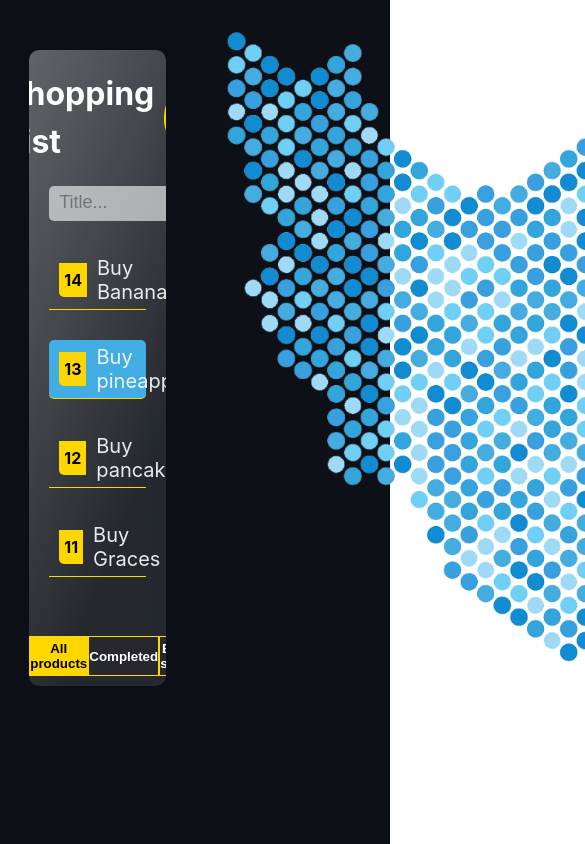
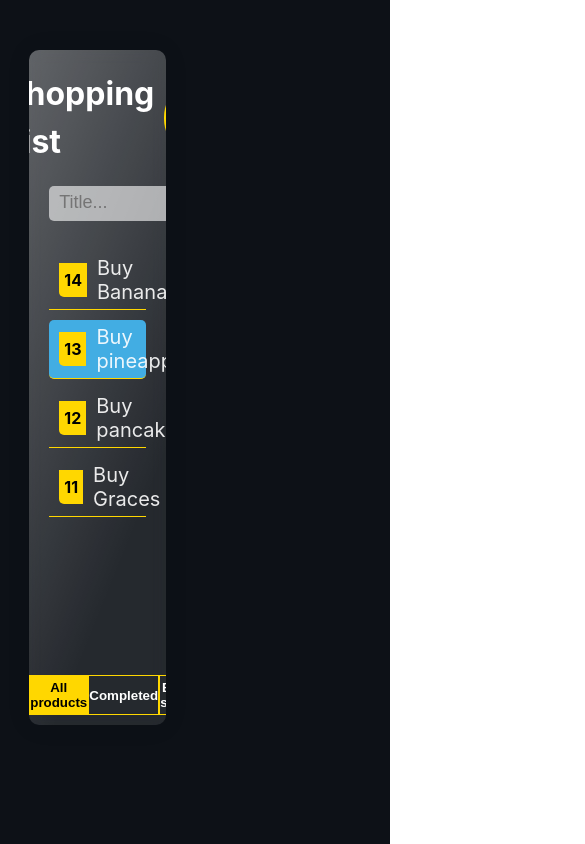
Before and after one commit to M-Orziboyev/react-theories, a React (Vite) app: page / in a window 390 px wide. Shown: the top 844 px of the page, 585 px wide, since content can reach past the window. Built offline with nearby package versions, Linux system fonts and the light colour scheme.

Commit message:
map, filter methods in react

```diff
--- a/src/components/app.jsx
+++ b/src/components/app.jsx
@@ -1,57 +1,55 @@
-import {useState} from 'react'
+import {Component} from 'react'
 import '../index.css'
 import Information from "./information.jsx";
 import Form from "./form.jsx";
-import Lists from "./list.jsx";
 import Filter from "./filter.jsx";
 import List from "./list.jsx";
+import {arr} from "./constants/index.js";
 
-function App() {
+class App extends Component {
 
-    const data = [
-        {
-            number: 14,
-            title: 'Buy Bananas',
-            id: 1,
-            active: false
-        },
-        {
-            number: 13,
-            title: 'Buy pineapples',
-            id: 2,
-            active: true
-        },
-        {
-            number: 12,
-            title: 'Buy pancakes',
-            id: 3,
-            active: false
-        },
-        {
-            number: 11,
-            title: 'Buy Graces',
-            id: 4,
-            active: false,
-        },
-    ]
+    constructor(props) {
+        super(props);
+        this.state = {
+            data: arr
+        }
+    }
 
-    return (
-        <>
+    onDelete = (id) => {
+        const newArr = this.state.data.filter(item => item.id !== id)
+        this.setState({
+            data: newArr
+        })
+    }
+
+    onToggleActive = (id) => {
+        const newArr = this.state.data.map(item => {
+            if (item.id === id) {
+                return{...item, active: !item.active}
+            }
+            return item
+        })
+        this.setState({
+            data: newArr
+        })
+    }
+
+    render() {
+        const {data} = this.state
+        return(
             <div className="app">
                 <div className="wrapper">
                     <div className="card">
                         <Information/>
                         <Form/>
-                        {data.map(({number, title, id, active}) => (
-                            <List number={number} title={title} key={id} active={active}/>
-                        ))}
+                        <List data={data} onDelete={this.onDelete} onToggleItem={this.onToggleActive}/>
                         <Filter/>
                     </div>
                     <img src="/images/earth.svg" alt="earth"/>
                 </div>
             </div>
-        </>
-    )
+        )
+    }
 }
 
 export default App
--- /dev/null
+++ b/src/components/constants/index.js
@@ -0,0 +1,26 @@
+export const arr = [
+    {
+        number: 14,
+        title: 'Buy Bananas',
+        id: 1,
+        active: false
+    },
+    {
+        number: 13,
+        title: 'Buy pineapples',
+        id: 2,
+        active: true
+    },
+    {
+        number: 12,
+        title: 'Buy pancakes',
+        id: 3,
+        active: false
+    },
+    {
+        number: 11,
+        title: 'Buy Graces',
+        id: 4,
+        active: false,
+    },
+]
--- a/src/components/list.jsx
+++ b/src/components/list.jsx
@@ -1,39 +1,18 @@
-import {Component} from "react";
+import ListItem from "./listItem.jsx";
 
-class List extends Component {
-    constructor(props) {
-        super(props);
-        this.state = {
-            counter: 0
-        }
-        this.increase = this.increase.bind(this)
-    }
+const List = ({data, onDelete, onToggleItem}) => {
+    return (
+        <div className='shopping-list'>
+            {data.map(item => (
+                <ListItem
+                    item={item}
+                    key={item.id}
+                    onDeleteItem={() => onDelete(item.id)}
+                    onToggleItemList={() => onToggleItem(item.id)}
+                />
+            ))}
+        </div>
+    )
+}
 
-    increase() {
-        this.setState({
-            counter: this.state.counter + 1
-        })
-    }
-
-
-    render() {
-        const {number, title, id, active} = this.props;
-        const {counter} = this.state;
-        return (
-            <div className='shopping-list'>
-                <div key={id} className={`list-item ${active && 'active'}`}>
-                    <div className='item-info'>
-                        <span>{number}</span>
-                        <p>{title}</p>
-                    </div>
-                    <div className='item-actions'>
-                        <span className='check'>{counter}</span>
-                        <span className='times'>&times;</span>
-                        <button onClick={this.increase}> Increase</button>
-                    </div>
-                </div>
-            </div>
-        )
-    }
-}
 export default List
--- /dev/null
+++ b/src/components/listItem.jsx
@@ -0,0 +1,17 @@
+const ListItem = (props) => {
+    const { item, onDeleteItem, onToggleItemList } = props
+    return (
+        <div key={item.id} className={`list-item ${item.active && 'active'}`}>
+            <div className='item-info'>
+                <span>{item.number}</span>
+                <p>{item.title}</p>
+            </div>
+            <div className='item-actions'>
+                <span className='check' onClick={onToggleItemList}>&#10003;</span>
+                <span className='times' onClick={onDeleteItem}>&times;</span>
+            </div>
+        </div>
+    )
+}
+
+export default ListItem
--- a/src/index.css
+++ b/src/index.css
@@ -212,7 +212,14 @@
     background-color: #ffd700;
     color: #000;
 }
-.active{
-    background-color: #ffd700;
-    color: #000;
+@media only screen and (max-width: 800px) {
+    .wrapper{
+        grid-template-column: 100%;
+    }
+    .wrapper img{
+        display: none;
+    }
+    .card{
+        height: 100vh;
+    }
 }
```
